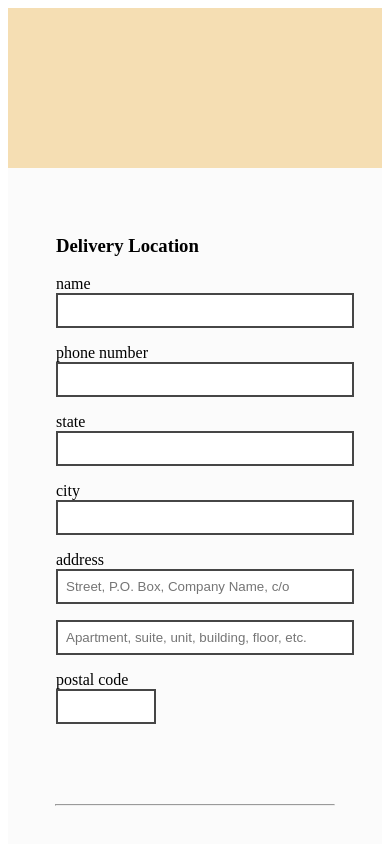
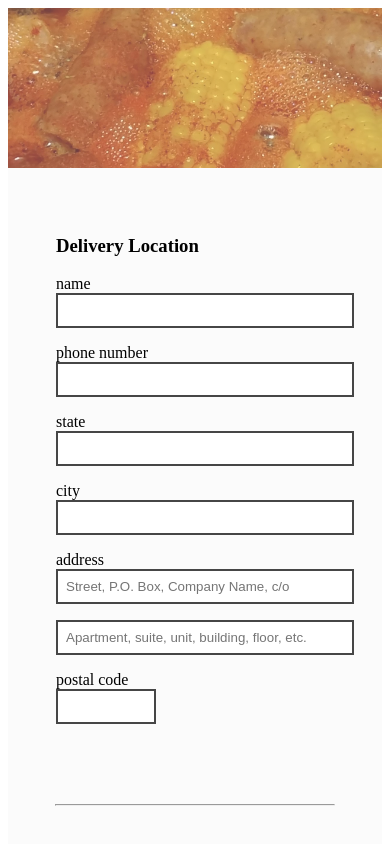
Before and after one commit to Ethanb75/seafood-phil, a Gatsby site: page /order in a window 390 px wide. Shown: the top 844 px of the page. Built offline with nearby package versions, Linux system fonts and the light colour scheme; Gatsby itself is replaced by a stand-in of ours.

Commit message:
responsive images attempt, style changes, added cover for order form

```diff
--- a/src/components/header.css
+++ b/src/components/header.css
@@ -68,7 +68,7 @@
 }
 
 #nav {
-  position: absolute;
+  position: fixed;
   top: 0;
   left: 0;
   width: 100%;
--- a/src/pages/css/order.css
+++ b/src/pages/css/order.css
@@ -11,7 +11,9 @@ input[type="number"]::-webkit-outer-spin-button {
 .orderBack {
   width: 100%;
   height: 15rem;
-  background-color: wheat;
+  filter: opacity(75%);
+  background-image: url(../../assets/foodCover.png);
+  background-size: cover;
 }
 .orderWrap {
   display: flex;
```
Also changed, not shown: src/components/header.js (+7 -1 lines), src/assets/foodCover.png (added).
